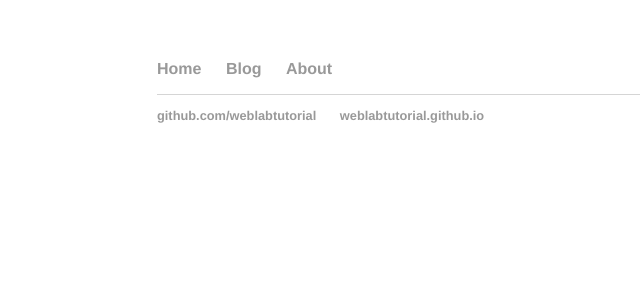
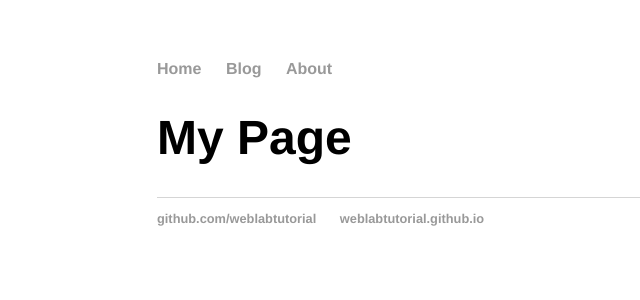
Before and after one commit to gkp2000/gkp2000.github.io, a Jekyll site: the page built from about/index.html, in a window 1280 px wide. Shown: the top 300 px of the page, without its empty margins (35-675 px from the left). Built offline with Jekyll 4.4.1, drawn with Linux system fonts in a browser that asks for light colours.

Commit message:
Update index.html

```diff
--- a/about/index.html
+++ b/about/index.html
@@ -3,5 +3,4 @@ layout: default
 title: My Page
 ---
 
-<head>
-  <title> About Me </title>
+<h1>{{ page.title }}</h1>
```
